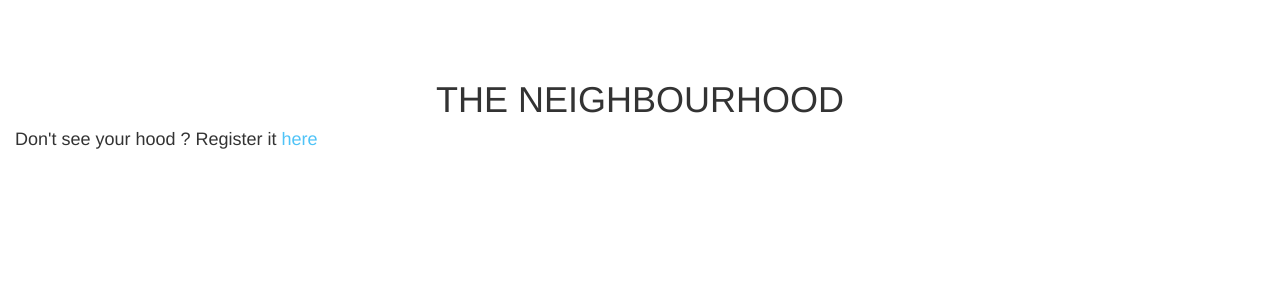
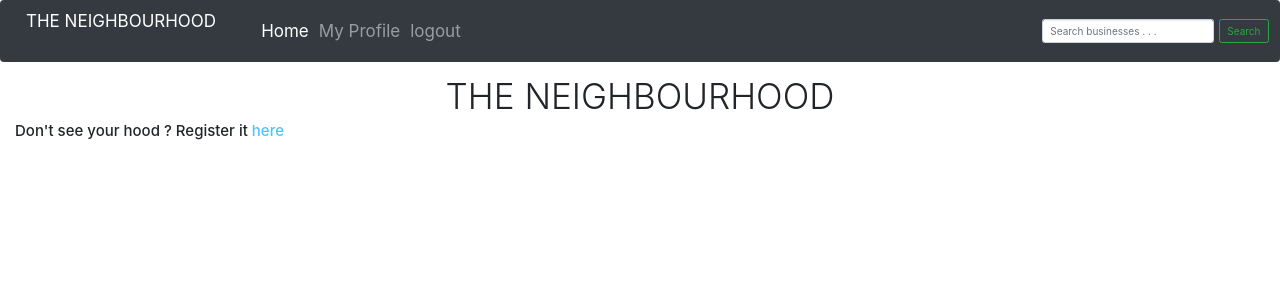
Before and after one commit to dracangelo/wachlist, a Django app: page / in a window 1280 px wide. Shown: the top 300 px of the page. Run offline with Django 3.2, Linux system fonts and the light colour scheme; data that the repository does not hold is empty; some libraries are stand-ins or nearby versions.

Commit message:
modified navbar

```diff
--- a/neighbor/templates/index.html
+++ b/neighbor/templates/index.html
@@ -26,7 +26,7 @@
     <h4>Don't see your hood ?
       Register it <a style="color:#4fc3f7;" href="{% url 'add_hood'  %}">here</a>
     </h4>
-    <div class="card-columns">
+    <div class="card-columns d-flex" >
       {% for hood in hoods%}
 
       <div class="card border-secondary">
--- a/neighbor/templates/navbar.html
+++ b/neighbor/templates/navbar.html
@@ -0,0 +1,72 @@
+<!DOCTYPE html>
+<html>
+
+<head>
+  <meta name="viewport" content="width=device-width, initial-scale=1">
+  <link href="https://stackpath.bootstrapcdn.com/bootstrap/4.4.1/css/bootstrap.min.css" rel="stylesheet" integrity="sha384-Vkoo8x4CGsO3+Hhxv8T/Q5PaXtkKtu6ug5TOeNV6gBiFeWPGFN9MuhOf23Q9Ifjh" crossorigin="anonymous">
+
+  <style>
+    body {margin:0;}
+    .navbar {
+      overflow: hidden;
+      background-color: #333;
+      position: fixed;
+      top: 0;
+      width: 100%;
+    }
+    .navbar a {
+      float: left;
+      display: block;
+      color: #f2f2f2;
+      text-align: center;
+      /* padding: 14px 16px; */
+      text-decoration: none;
+      font-size: 17px;
+    }
+    .navbar a:hover {
+      background: #ddd;
+      color: black;
+    }
+    .main {
+      padding: 16px;
+      margin-top: 30px;
+      height: 1500px; /* Used in this example to enable scrolling */
+    }
+    </style>
+</head>
+
+<body>
+
+
+
+
+
+<nav class="navbar navbar-expand-lg navbar navbar-dark bg-dark">
+  <a class="navbar-brand" href="{% url 'homepage' %}">THE NEIGHBOURHOOD</a>
+  <button class="navbar-toggler" type="button" data-toggle="collapse" data-target="#navbarNavDropdown" aria-controls="navbarNavDropdown" aria-expanded="false" aria-label="Toggle navigation">
+    <span class="navbar-toggler-icon"></span>
+  </button>
+  <div class="collapse navbar-collapse" id="navbarNavDropdown">
+    <ul class="navbar-nav">
+      <li class="nav-item active">
+        <a class="nav-link" href="{% url 'homepage' %}">Home <span class="sr-only">(current)</span></a>
+      </li>
+      <li class="nav-item">
+        <a class="nav-link" href="{% url 'user_profile' username=user %}">My Profile</a>
+      </li>
+      <li class="nav-item">
+        <a class="nav-link" href="/logout">logout</a>
+      </li>
+
+    </ul>
+  </div>
+  <form class="form-inline my-2 my-lg-0" role="search" action="{% url 'search_results' %}">
+      <input class="form-control mr-sm-2" type="search" placeholder="Search businesses . . ." aria-label="Search" name="business">
+      <button class="btn btn-outline-success my-2 my-sm-0" type="submit">Search</button>
+</form>
+</nav>
+<br>
+<br>
+</body>
+
+</html>
--- a/neighbor/templates/new_profile.html
+++ b/neighbor/templates/new_profile.html
@@ -12,7 +12,7 @@
 {{image.profile.name}}
 
 <div class="card mx-auto container" style="max-width:50rem; margin-top:50px;">
-  <form action="{%url 'update_profile'%}" method="post" enctype="multipart/form-data">
+  <form action="{%url 'add_profile'%}" method="post" enctype="multipart/form-data">
     {% csrf_token %}
 
     {% bootstrap_form form%}
```
Also changed, not shown: images/209145.jpg (added), images/Gateway_drug_-_Imgur.jpg (added).
